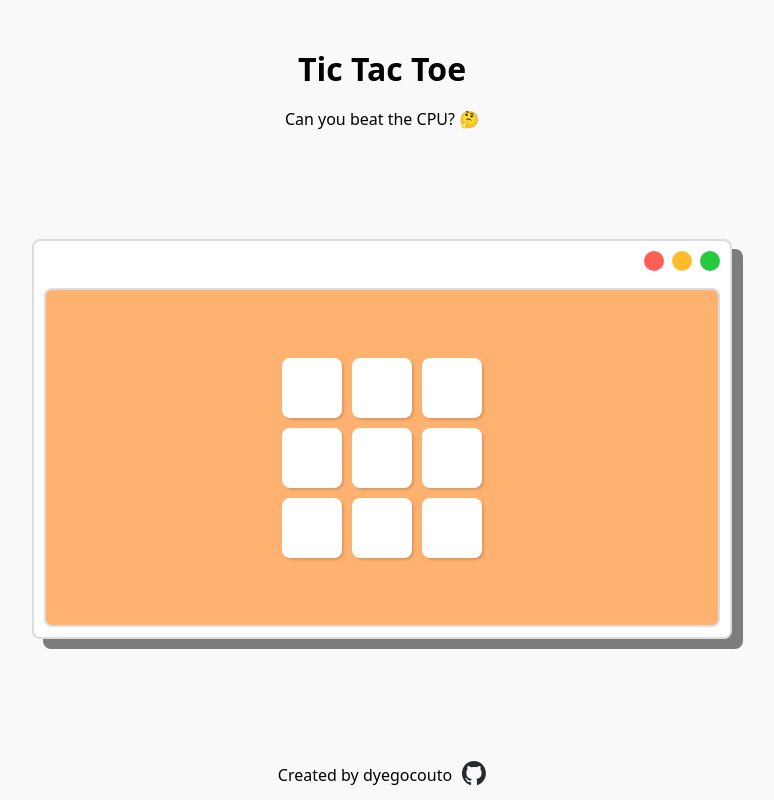
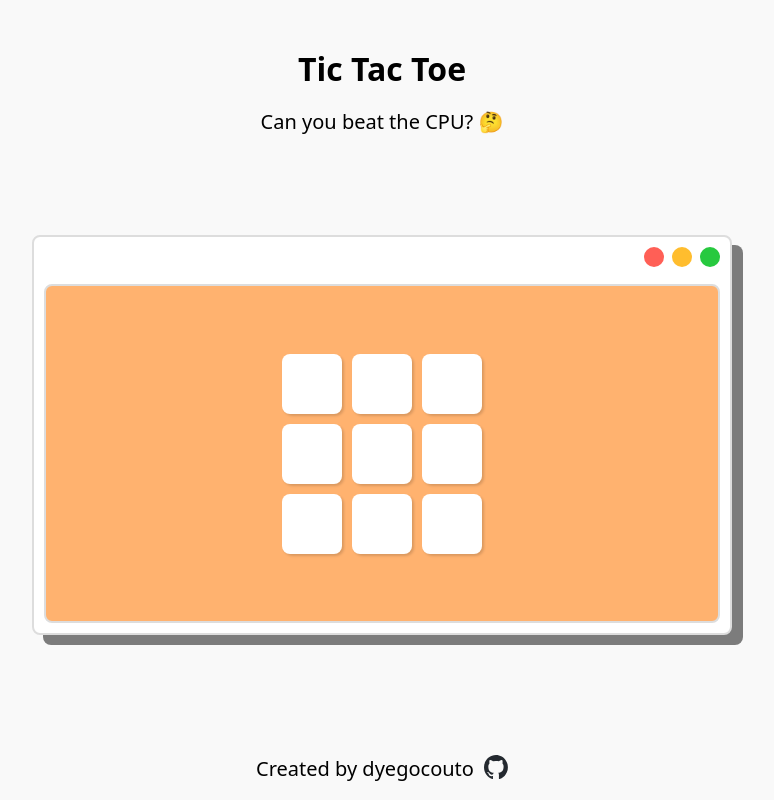
Before and after one commit to dyegocouto/tic-tac-toe, a website built with Vite: page index.html in a window 1280 px wide. Shown: the whole page, without its empty margins (258-1032 px from the left). Built offline with nearby package versions, Linux system fonts and the light colour scheme.

Commit message:
refactor: format nonuniform CSS units
Some elements were still defined by px, while others were not
proportional in relation to one another.

```diff
--- a/index.html
+++ b/index.html
@@ -10,7 +10,7 @@
     <div id="app">
       <header class="header">
         <h1 class="header-title">Tic Tac Toe</h1>
-        <p class="header-info">Can you beat the CPU? 🤔</p>
+        <p class="header-desc">Can you beat the CPU? 🤔</p>
       </header>
       <main class="main">
         <div class="window">
@@ -35,7 +35,7 @@
         </div>
       </main>
       <footer class="footer">
-        <p>Created by dyegocouto</p>
+        <p class="footer-desc">Created by dyegocouto</p>
         <a href="https://github.com/dyegocouto" target="_blank">
           <img
             class="footer-logo"
--- a/src/style.css
+++ b/src/style.css
@@ -11,15 +11,17 @@
 }
 
 .header {
-  margin-top: 30px;
+  margin-top: 1.875rem;
   width: 100%;
 }
 
 .header-title {
+  font-size: 2rem;
   text-align: center;
 }
 
-.header-info {
+.header-desc {
+  font-size: 1.25rem;
   text-align: center;
   margin-bottom: 0;
 }
@@ -33,12 +35,13 @@
 .window {
   width: min(95vw, 43.75rem);
   height: 25rem;
+  margin: 1.25rem 0;
   border-radius: 0.5rem;
   background-color: #fff;
   padding: 0.625rem;
   border: 0.125rem solid #ddd;
-  box-shadow: clamp(4px, 2vw, 11px) clamp(4px, 1.8vw, 10px) 0px 0px
-    rgba(0, 0, 0, 0.5);
+  box-shadow: clamp(0.25rem, 2vw, 0.6875rem) clamp(0.25rem, 1.8vw, 0.625rem) 0px
+    0px rgba(0, 0, 0, 0.5);
 }
 
 .title-bar {
@@ -89,7 +92,7 @@
   width: 3.75rem;
   height: 3.75rem;
   background-color: #fff;
-  box-shadow: rgba(0, 0, 0, 0.15) 1.95px 1.95px 2.6px;
+  box-shadow: rgba(0, 0, 0, 0.15) 0.1219rem 0.1219rem 0.1625rem;
   font-size: 3rem;
   color: #666;
   display: flex;
@@ -107,6 +110,10 @@
   align-items: center;
 }
 
+.footer-desc {
+  font-size: 1.25rem;
+}
+
 .footer-logo {
   margin-left: 0.625rem;
   width: 1.5rem;
```
